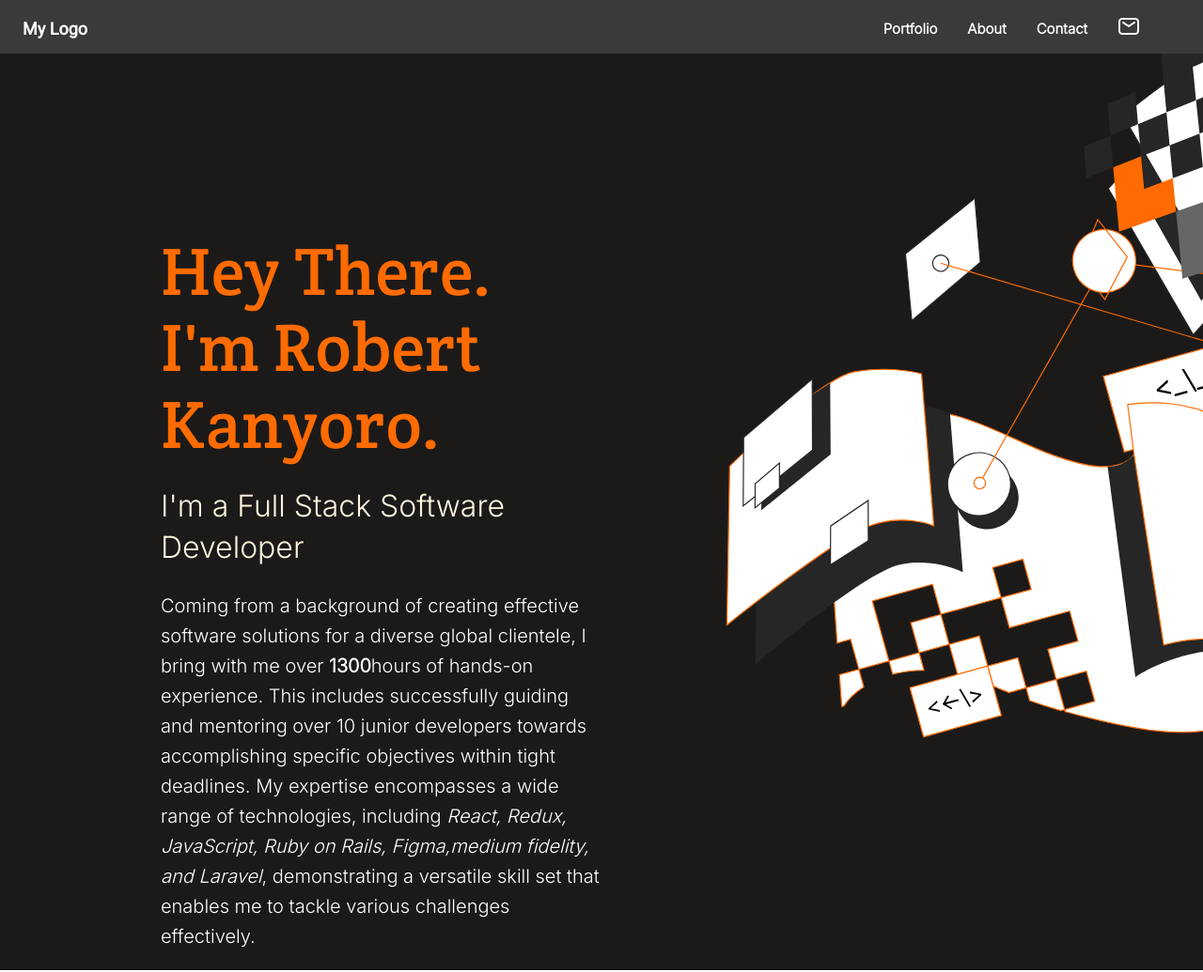
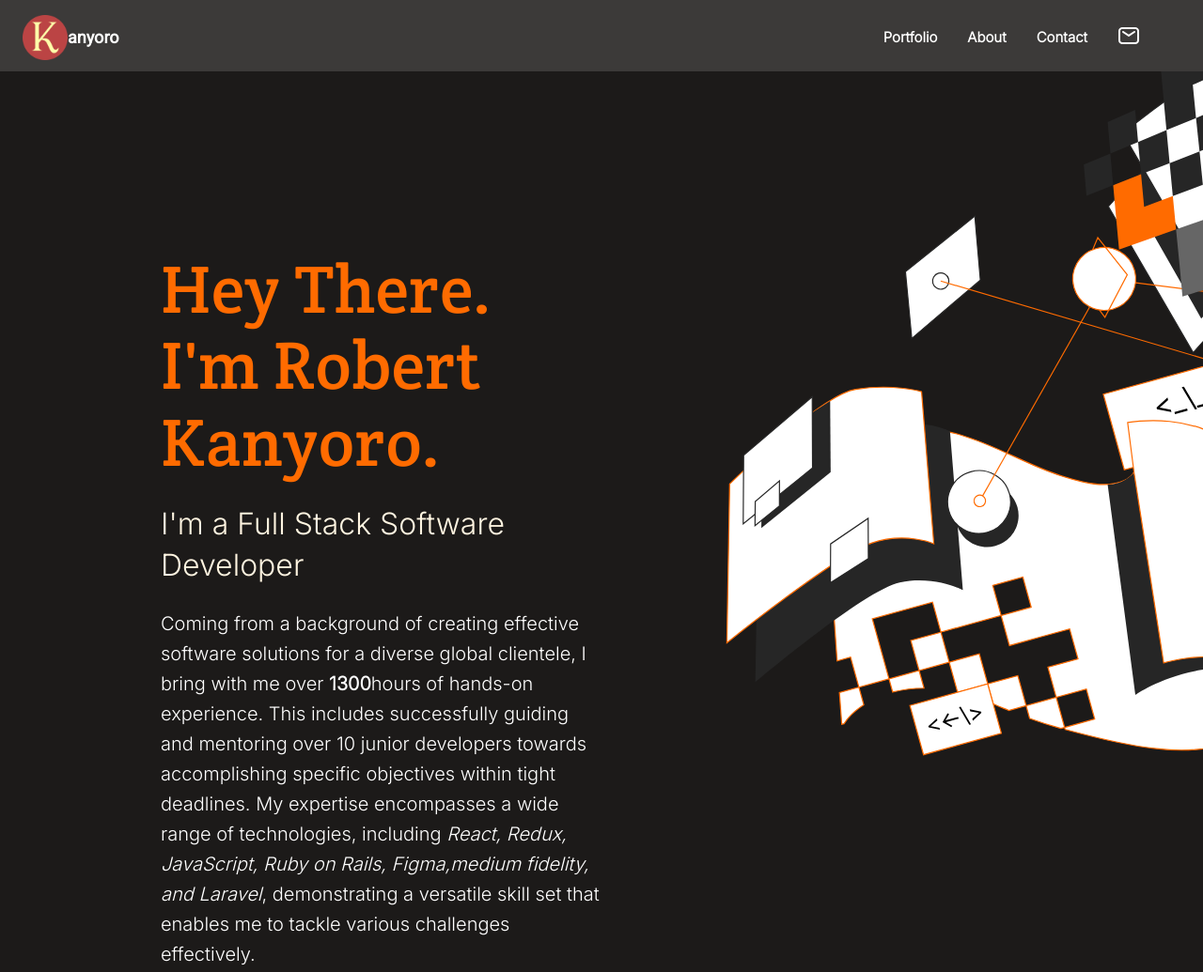
Before and after one commit to Kanyorok/Portfolio_Setup, a website: page index.html in a window 1280 px wide. Shown: the top 1035 px of the page at 94% size. Drawn offline with Linux system fonts and the light colour scheme.

Commit message:
Add the logo

```diff
--- a/index.html
+++ b/index.html
@@ -19,7 +19,12 @@
     <section class="header">
 
       <nav class="menu_icon">
-        <h2><a href="index.html">My Logo</a></h2>
+        <a href="index.html">
+          <div class="logo">
+            <img src='icons/favicon.ico' alt='logo' class='h-5 cursor-pointer' />
+            <h2>anyoro</h2>
+          </div>
+        </a>
         <nav class="dropdown_menu">
           <a href="javascript:void(0);" onclick="mobileMenu()"><img src="icons/Union.png" id="ham_button" height="12px"
               width="18px" alt="Menu" /></a>
--- a/style.css
+++ b/style.css
@@ -1,6 +1,10 @@
 body {
   margin: 0;
   padding: 0;
+}
+.logo {
+  display: flex;
+  align-items: center;
 }
 
 @media (max-width: 767px) {
```
Also changed, not shown: icons/favicon.ico (added).
